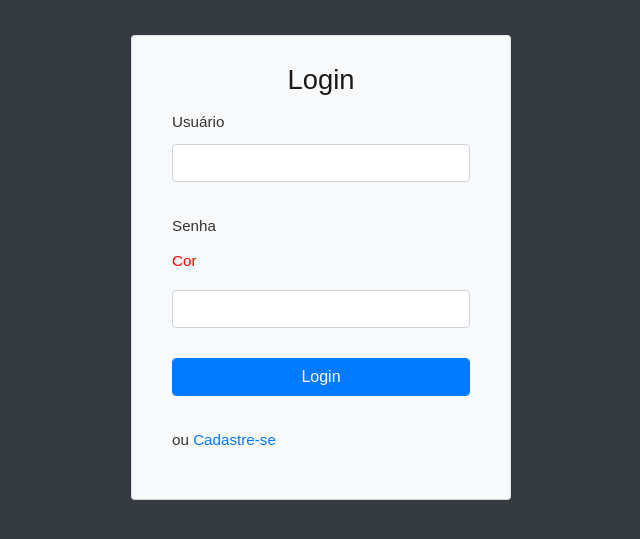
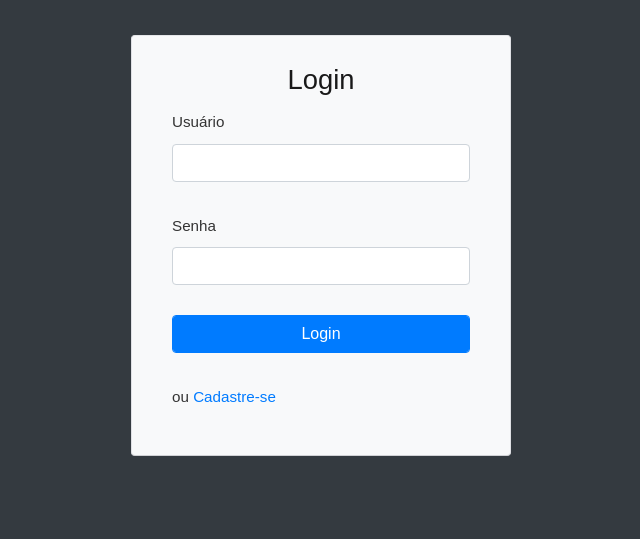
Before and after one commit to belec0/medirafacada, a PHP site: page /view/auth/login-form.php in a window 1280 px wide. Shown: the top 539 px of the page, without its empty margins (319-959 px from the left). Run offline with PHP 8.4, Linux system fonts and the light colour scheme.

Commit message:
Revertendo apenas o css e html TESTE

```diff
--- a/view/auth/login-form.php
+++ b/view/auth/login-form.php
@@ -29,7 +29,6 @@ if (! empty($_SESSION['id'])) {
                 <div class="field-column">
                     <div>
                         <label for="password">Senha</label><span id="password_info" class="error-info"></span>
-                        <p id="testee">Cor</p>
                     </div>
                     <div>
                         <input name="password" id="password" type="password" class="form-control">
--- a/view/css/style.css
+++ b/view/css/style.css
@@ -301,9 +301,6 @@ input:checked + .slider:before {
 #form-estilo {
   text-align: -webkit-center;
 }
-#testee {
-  color: red;
-}
 /* Estilização Página de login - MOBILE 400p x 700p */
 
 @media(max-width: 1000px) {
```
